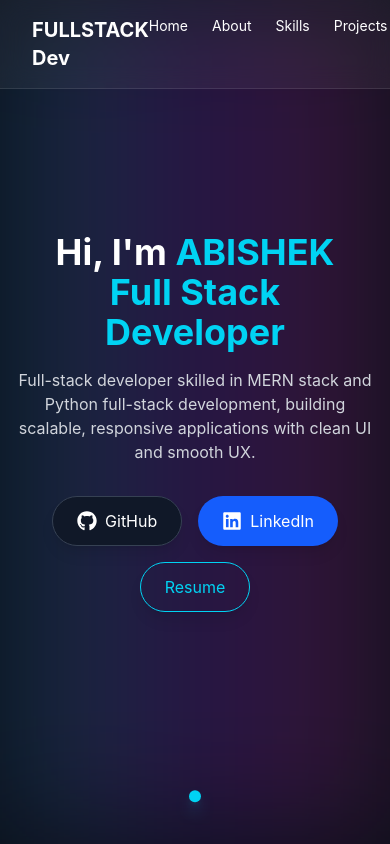
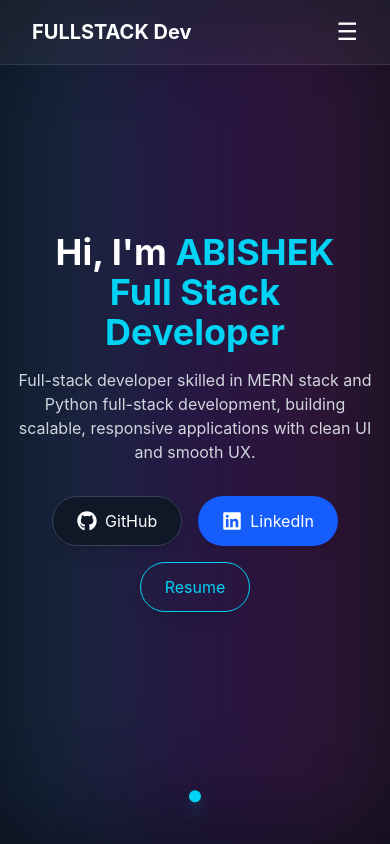
Before and after one commit to abishekdev11/Portfolio, a React (Vite) app: page / in a window 390 px wide. Shown: the top 844 px of the page. Built offline with nearby package versions, Linux system fonts and the light colour scheme.

Commit message:
mediaquery updated

```diff
--- a/src/components/Navbar.jsx
+++ b/src/components/Navbar.jsx
@@ -1,16 +1,22 @@
+import { useState } from "react";
 import { motion } from "framer-motion";
 
 export default function Navbar() {
+  const [open, setOpen] = useState(false);
+
   return (
     <motion.nav
       initial={{ y: -80 }}
       animate={{ y: 0 }}
       className="fixed w-full top-0 z-50 bg-white/5 backdrop-blur-md border-b border-white/10"
     >
-      <div className="flex justify-between px-8 py-4">
+      <div className="flex justify-between items-center px-8 py-4">
+
+        {/* Logo */}
         <h1 className="font-bold text-xl">FULLSTACK Dev</h1>
 
-        <div className="flex gap-6 text-sm">
+        {/* Desktop Menu */}
+        <div className="hidden md:flex gap-6 text-sm">
           {["Home", "About", "Skills", "Projects", "Contact"].map((item) => (
             <a
               key={item}
@@ -22,7 +28,31 @@ export default function Navbar() {
             </a>
           ))}
         </div>
+
+        {/* Hamburger Button (Mobile) */}
+        <button
+          className="md:hidden text-2xl"
+          onClick={() => setOpen(!open)}
+        >
+          ☰
+        </button>
       </div>
+
+      {/* Mobile Menu */}
+      {open && (
+        <div className="md:hidden flex flex-col items-center gap-4 pb-4 bg-black/30 backdrop-blur-md">
+          {["Home", "About", "Skills", "Projects", "Contact"].map((item) => (
+            <a
+              key={item}
+              href={`#${item.toLowerCase()}`}
+              onClick={() => setOpen(false)}
+              className="text-sm"
+            >
+              {item}
+            </a>
+          ))}
+        </div>
+      )}
     </motion.nav>
   );
 }
```
